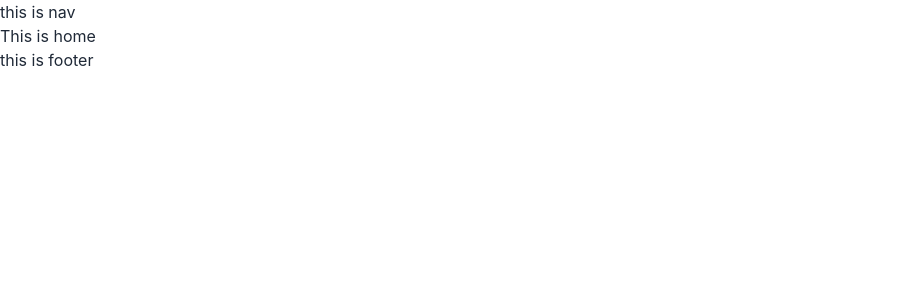
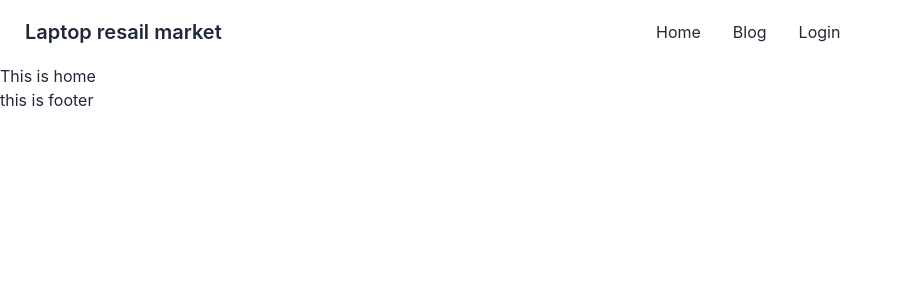
Before and after one commit to atik94/used-product-resale-client-side, a React (Create React App) app: page / in a window 1280 px wide. Shown: the top 300 px of the page, without its empty margins (0-903 px from the left). Built offline with nearby package versions, Linux system fonts and the light colour scheme.

Commit message:
navbar initial setup

```diff
--- a/public/index.html
+++ b/public/index.html
@@ -1,14 +1,11 @@
 <!DOCTYPE html>
-<html lang="en">
+<html data-theme="light" lang="en">
   <head>
     <meta charset="utf-8" />
     <link rel="icon" href="%PUBLIC_URL%/favicon.ico" />
     <meta name="viewport" content="width=device-width, initial-scale=1" />
     <meta name="theme-color" content="#000000" />
-    <meta
-      name="description"
-      content="Web site created using create-react-app"
-    />
+    <meta name="description" content="Web site created using create-react-app" />
     <link rel="apple-touch-icon" href="%PUBLIC_URL%/logo192.png" />
     <!--
       manifest.json provides metadata used when your web app is installed on a
--- a/src/App.js
+++ b/src/App.js
@@ -3,7 +3,7 @@
 import router from "./Routes/Routes/Routes";
 function App() {
   return (
-    <div>
+    <div className="max-w-[1440px] mx-auto">
       <RouterProvider router={router}></RouterProvider>
     </div>
   );
--- a/src/Pages/Shared/Navbar/Navbar.js
+++ b/src/Pages/Shared/Navbar/Navbar.js
@@ -1,9 +1,46 @@
 import React from "react";
+import { Link } from "react-router-dom";
 
 const Navbar = () => {
+  const menuItems = (
+    <React.Fragment>
+      <li>
+        <Link to="/">Home</Link>
+      </li>
+      <li>
+        <Link to="/blog">Blog</Link>
+      </li>
+      <li>
+        <Link to="/login">Login</Link>
+      </li>
+    </React.Fragment>
+  );
   return (
-    <div>
-      <h2>this is nav</h2>
+    <div className="navbar bg-base-100">
+      <div className="navbar-start">
+        <div className="dropdown">
+          <label tabIndex={0} className="btn btn-ghost lg:hidden">
+            <svg
+              xmlns="http://www.w3.org/2000/svg"
+              className="h-5 w-5"
+              fill="none"
+              viewBox="0 0 24 24"
+              stroke="currentColor"
+            >
+              <path strokeLinecap="round" strokeLinejoin="round" strokeWidth="2" d="M4 6h16M4 12h8m-8 6h16" />
+            </svg>
+          </label>
+          <ul tabIndex={0} className="menu menu-compact dropdown-content mt-3 p-2 shadow bg-base-100 rounded-box w-52">
+            {menuItems}
+          </ul>
+        </div>
+        <Link to="/" className="btn btn-ghost normal-case text-xl">
+          Laptop resail market
+        </Link>
+      </div>
+      <div className="navbar-center hidden lg:flex">
+        <ul className="menu menu-horizontal p-0">{menuItems}</ul>
+      </div>
     </div>
   );
 };
```
